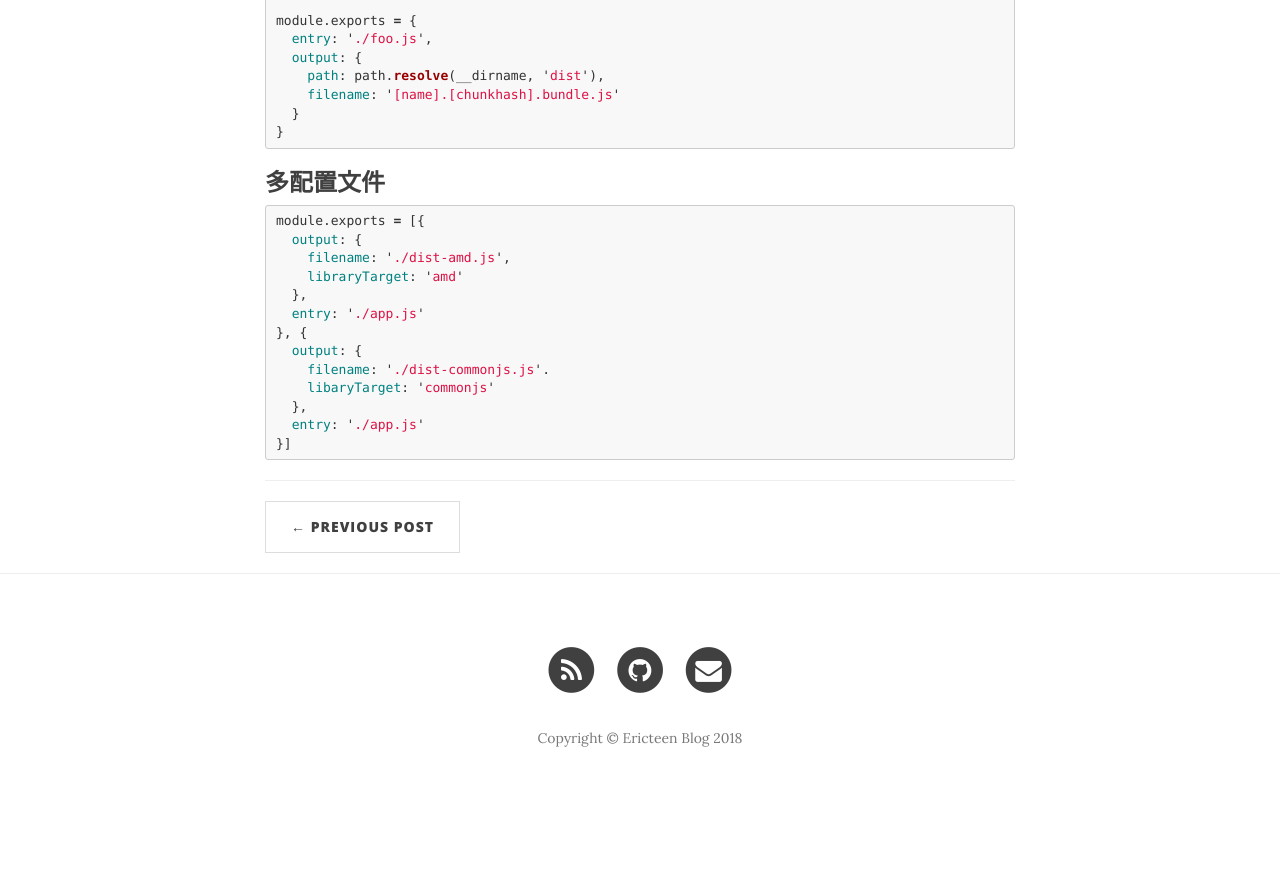
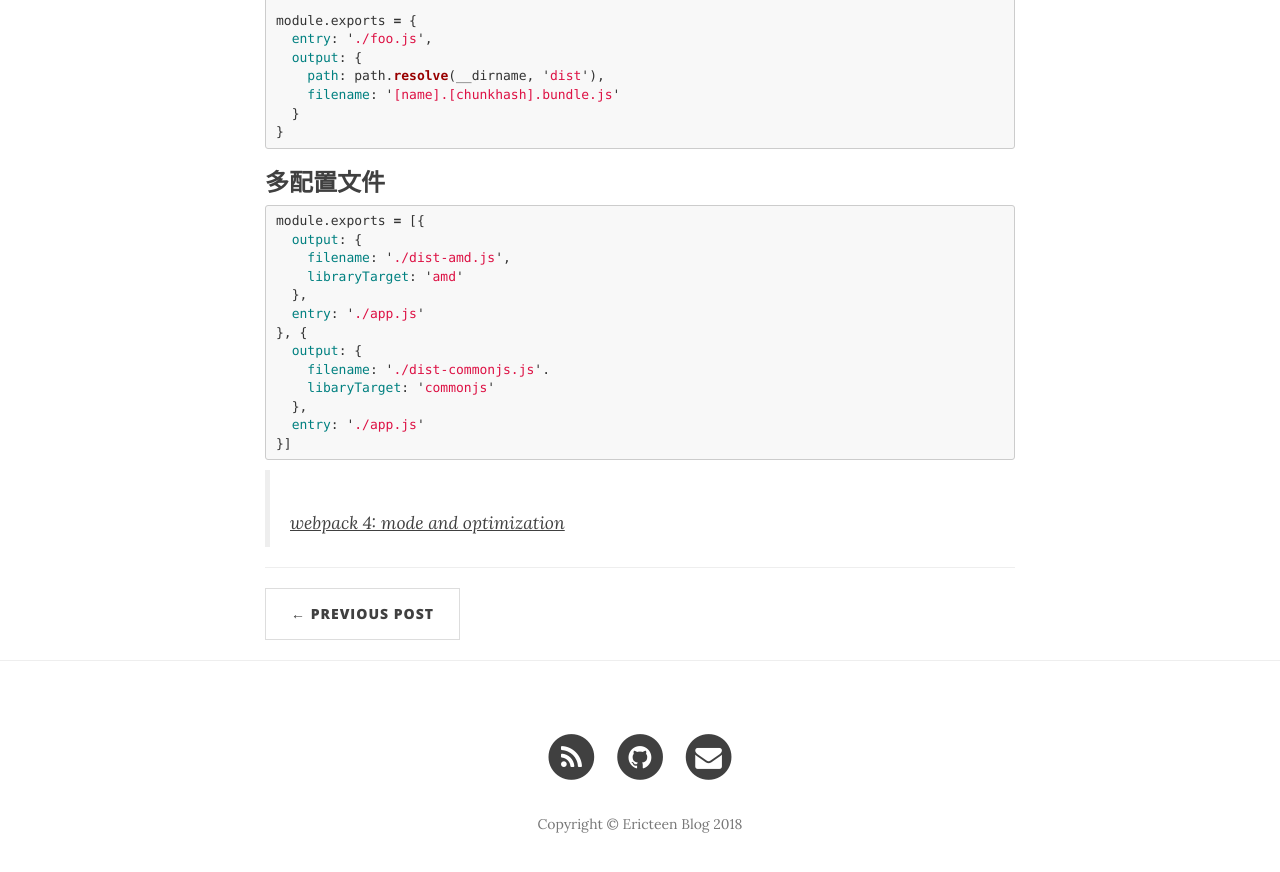
Before and after one commit to Ericteen/ericteen.github.io, a Jekyll site: the page built from _posts/2018-03-10-webpack.md, in a window 1280 px wide and 900 px high, scrolled down 4581 px. Shown: the top 872 px of the window. Built offline with Jekyll 4.4.1, drawn with Linux system fonts in a browser that asks for light colours; nearby versions of some CDN libraries; before the commit the page ends 5395 px from its top, so only the background shows below that.

Commit message:
添加引用

````diff
--- a/_posts/2018-03-10-webpack.md
+++ b/_posts/2018-03-10-webpack.md
@@ -184,3 +184,5 @@ module.exports = [{
   entry: './app.js'
 }]
 ```
+
+> [webpack 4: mode and optimization](https://medium.com/webpack/webpack-4-mode-and-optimization-5423a6bc597a)
````
